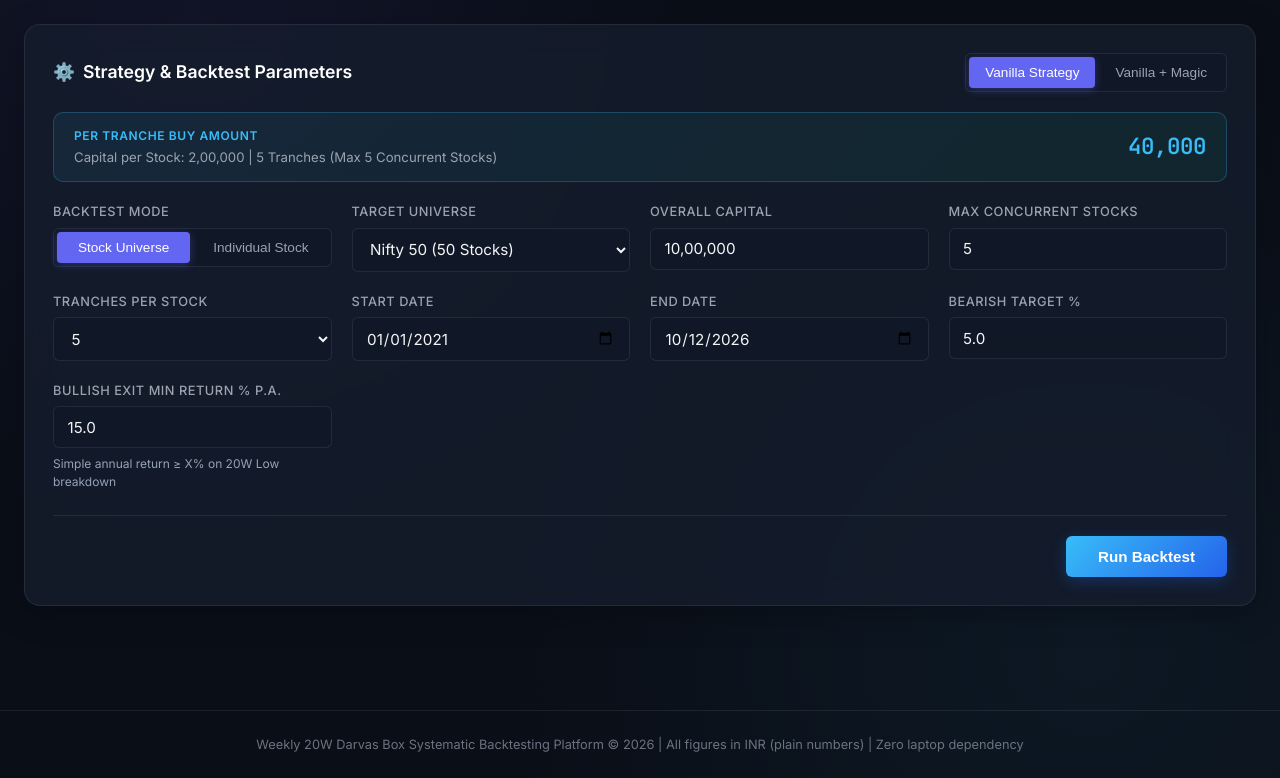
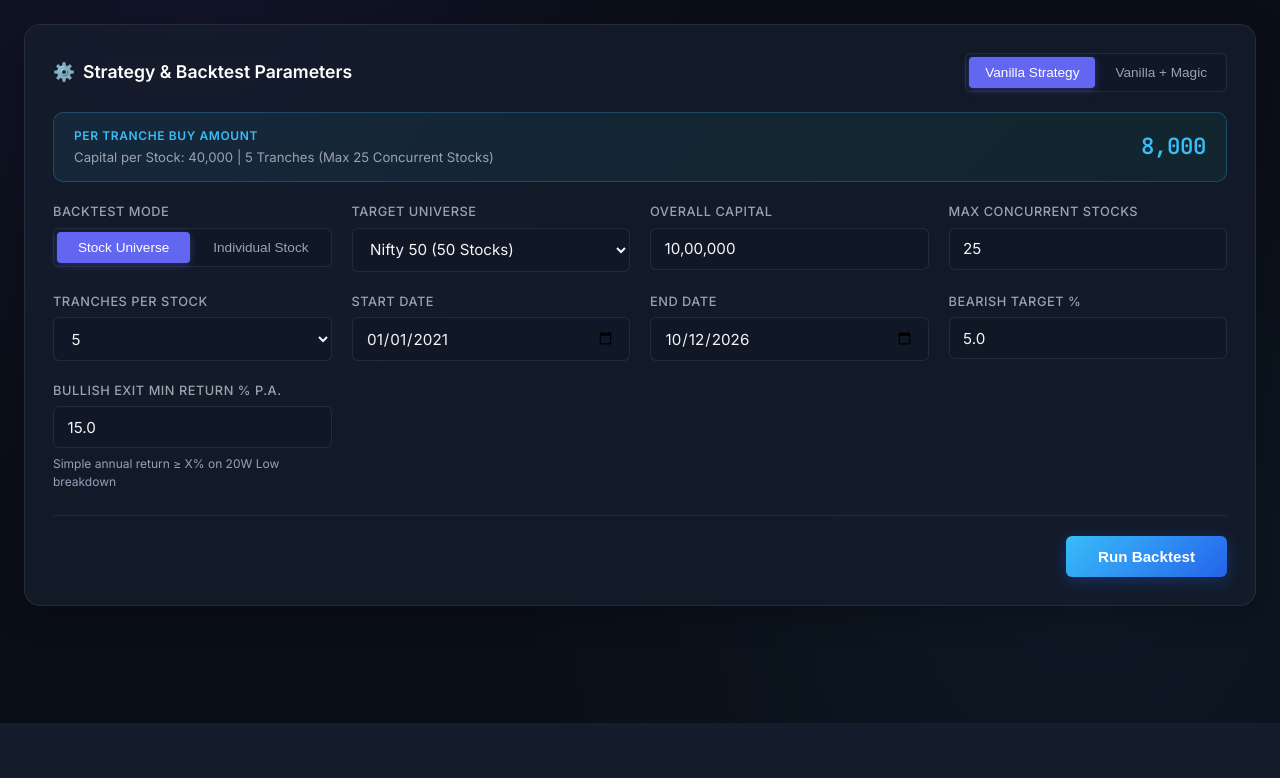
Before and after one commit to Fulera2021/Darvas-Bearish-Bullish-combo, a FastAPI app: page / in a window 1280 px wide. Shown: the part 77-855 px from the top of the page. After the commit the page ends 800 px from the top, so only its background shows below. Run offline with FastAPI, Linux system fonts and the light colour scheme.

Commit message:
Update default Max Concurrent Stocks to 25 and remove footer branding text

```diff
--- a/web/app.py
+++ b/web/app.py
@@ -46,7 +46,7 @@ class BacktestRequest(BaseModel):
     symbol: Optional[str] = Field(default="RELIANCE", description="Ticker symbol for individual stock")
     universe: Optional[str] = Field(default="Nifty 50", description="Universe name")
     total_capital: float = Field(default=1000000.0, ge=1000.0)
-    max_active_stocks: int = Field(default=5, ge=1, le=50)
+    max_active_stocks: int = Field(default=25, ge=1, le=50)
     num_parts: int = Field(default=5, ge=2, le=5)
     start_date: str = Field(default="2021-01-01")
     end_date: str = Field(default="2026-10-11")
--- a/web/portfolio_simulator.py
+++ b/web/portfolio_simulator.py
@@ -56,7 +56,7 @@ class PortfolioBacktestResult:
 def run_portfolio_universe_simulation(
     symbols: List[str],
     config: BacktestConfig,
-    max_active_stocks: int = 5,
+    max_active_stocks: int = 25,
     db_path: str = DEFAULT_DB_PATH
 ) -> PortfolioBacktestResult:
     """
@@ -66,7 +66,7 @@ def run_portfolio_universe_simulation(
     - Enforces maximum concurrent distinct stocks in portfolio.
     """
     if max_active_stocks <= 0:
-        max_active_stocks = 5
+        max_active_stocks = 25
     if config.num_parts <= 0:
         config.num_parts = 5
 
--- a/web/static/js/app.js
+++ b/web/static/js/app.js
@@ -80,7 +80,7 @@ function updateTrancheCalcBox() {
   const capInput = document.getElementById('total-capital');
   const totalCap = capInput ? parseIndianNumber(capInput.value) : 1000000;
   const numParts = parseInt(document.getElementById('num-parts')?.value, 10) || 5;
-  const maxStocks = parseInt(document.getElementById('max-stocks')?.value, 10) || 5;
+  const maxStocks = parseInt(document.getElementById('max-stocks')?.value, 10) || 25;
 
   let perTranche = 0;
   let subText = '';
@@ -173,7 +173,7 @@ function initForm() {
 
     // Collect parameters
     const totalCapital = parseIndianNumber(document.getElementById('total-capital').value) || 1000000;
-    const maxStocks = parseInt(document.getElementById('max-stocks').value, 10) || 5;
+    const maxStocks = parseInt(document.getElementById('max-stocks').value, 10) || 25;
     const numParts = parseInt(document.getElementById('num-parts').value, 10) || 5;
     const startDate = document.getElementById('start-date').value || '2021-01-01';
     const endDate = document.getElementById('end-date').value || getYesterdayDateStr();
--- a/web/templates/index.html
+++ b/web/templates/index.html
@@ -92,7 +92,7 @@
           <!-- Max Active Stocks (Portfolio concurrency) -->
           <div class="form-group" id="max-stocks-group">
             <label class="form-label" for="max-stocks">Max Concurrent Stocks</label>
-            <input type="number" id="max-stocks" class="form-control" value="5" min="1" max="50">
+            <input type="number" id="max-stocks" class="form-control" value="25" min="1" max="50">
           </div>
 
           <!-- Tranches per Stock -->
@@ -316,10 +316,6 @@
     </section>
   </main>
 
-  <footer class="app-footer">
-    Weekly 20W Darvas Box Systematic Backtesting Platform &copy; 2026 | All figures in INR (plain numbers) | Zero laptop dependency
-  </footer>
-
   <script src="/static/js/app.js"></script>
 </body>
 </html>
```
